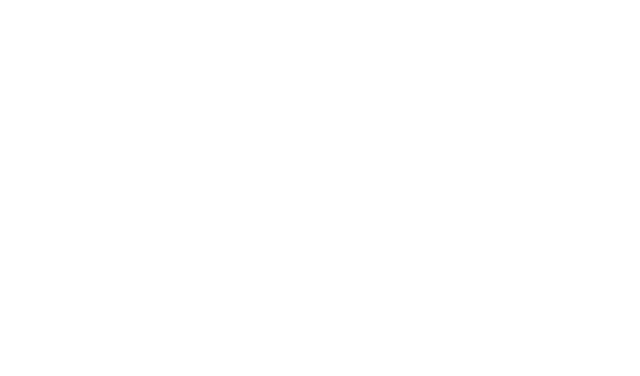
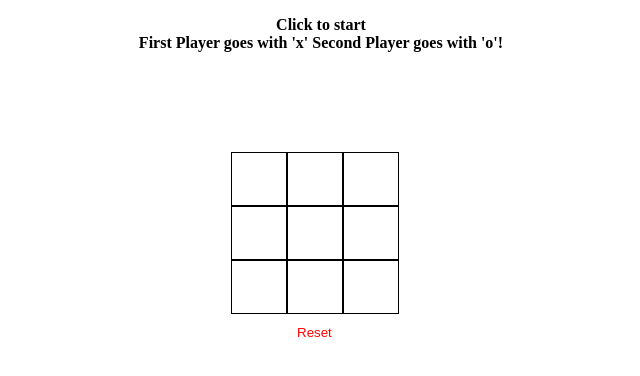
Before and after one commit to minchev96/odin-tic-tac-toe, a plain HTML site: page index.html in a window 1280 px wide. Shown: the whole page, without its empty margins (359-999 px from the left). Drawn offline with Linux system fonts and the light colour scheme.

Commit message:
feat: added html and css

```diff
--- a/index.html
+++ b/index.html
@@ -8,6 +8,26 @@
     <link rel="stylesheet" href="./style.css">
 </head>
 <body>
-
+    <div class="start-text">
+        <p><strong>Click to start</strong><br><strong>First Player goes with 'x' Second Player goes with 'o'!</strong></p>
+    </div>
+    <div class="board-container">
+        <div class="row">
+            <input type="text" id="first-box" readonly>
+            <input type="text" id="second-box" readonly>
+            <input type="text" id="third-box" readonly>
+        </div>
+        <div class="row">
+            <input type="text" id="fourth-box" readonly>
+            <input type="text" id="fifth-box" readonly>
+            <input type="text" id="sixth-box" readonly>
+        </div>
+        <div class="row">
+            <input type="text" id="seventh-box" readonly>
+            <input type="text" id="eight-box" readonly>
+            <input type="text" id="ninth-box" readonly>
+        </div>
+        <button class="reset-game">Reset</button>
+    </div>
 </body>
 </html>
--- a/style.css
+++ b/style.css
@@ -0,0 +1,33 @@
+.board-container{
+    width: 100px;
+    height: 100px;
+    display: flex;
+    flex-wrap: wrap;
+    margin: auto;
+    margin-top: 100px;
+}
+.row{
+    display: flex;
+}
+.row > input{
+    width: 50px;
+    height: 50px;
+    border: 1px solid black;
+    font-size: 24px;
+    text-align: center;
+    cursor: pointer;
+}
+.start-text{
+    text-align: center;
+    margin-left: 80px;
+}
+.reset-game{
+    margin-left: 60px;
+    margin-top: 10px;
+    background-color: white;
+    color: red;
+    border: none;
+}
+.reset-game:active{
+    border: 0.2px solid black;
+}
```
